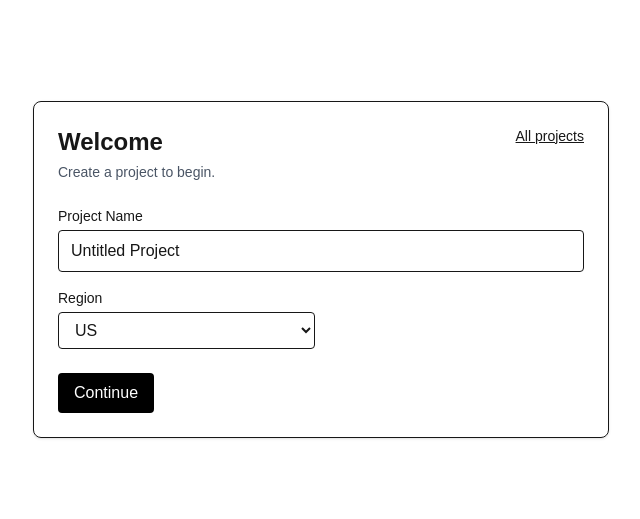
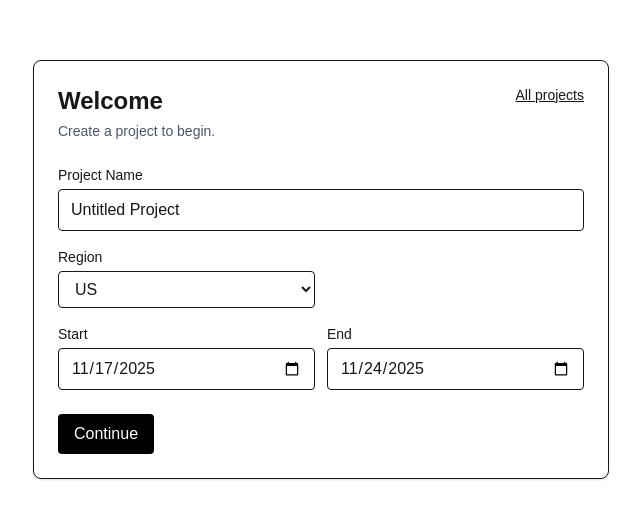
Before and after one commit to FerasMTB/marketing-theater, a Next.js app: page / in a window 1280 px wide. Shown: the part 131-650 px from the top of the page, without its empty margins (319-959 px from the left). Built offline with nearby package versions, Linux system fonts and the light colour scheme; no server answers.

Commit message:
feat: adding back project duration input to project creation page

```diff
--- a/app/page.tsx
+++ b/app/page.tsx
@@ -8,16 +8,27 @@ import { useProjectStore } from "../store/useProjectStore";
 export default function Home() {
   const router = useRouter();
   const projectStore = useProjectStore();
+
   useEffect(() => {
     projectStore.reset();
   }, []);
+
   const [name, setName] = useState("Untitled Project");
   const [region, setRegion] = useState("US");
+
+  const [start, setStart] = useState(new Date().toISOString().slice(0, 10));
+
+  // --- MODIFIED: Default to 7 days (1 week) instead of 28 ---
+  const [end, setEnd] = useState(
+    new Date(Date.now() + 1000 * 60 * 60 * 24 * 7).toISOString().slice(0, 10)
+  );
+  // ----------------------------------------------------------
+
   const [loading, setLoading] = useState(false);
 
   async function onContinue() {
     setLoading(true);
-    const duration = projectStore.duration;
+    const duration = { start, end };
     const { projectId } = await createProject({
       name,
       region,
@@ -64,6 +75,28 @@ export default function Home() {
               </select>
             </div>
           </div>
+
+          <div className="grid grid-cols-2 gap-3">
+            <div>
+              <label className="block text-sm mb-1">Start</label>
+              <input
+                type="date"
+                value={start}
+                onChange={(e) => setStart(e.target.value)}
+                className="w-full border rounded px-3 py-2"
+              />
+            </div>
+            <div>
+              <label className="block text-sm mb-1">End</label>
+              <input
+                type="date"
+                value={end}
+                onChange={(e) => setEnd(e.target.value)}
+                className="w-full border rounded px-3 py-2"
+              />
+            </div>
+          </div>
+
           <button
             onClick={onContinue}
             disabled={loading}
```
